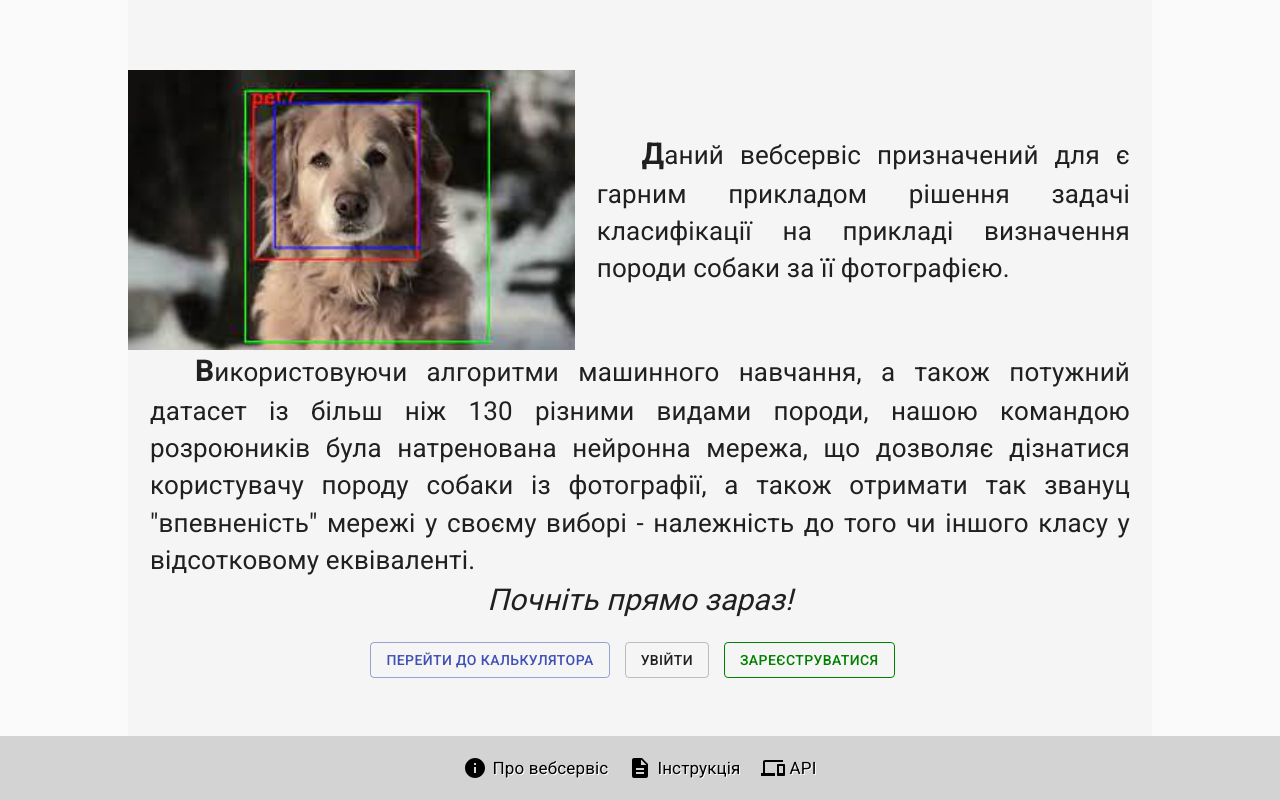
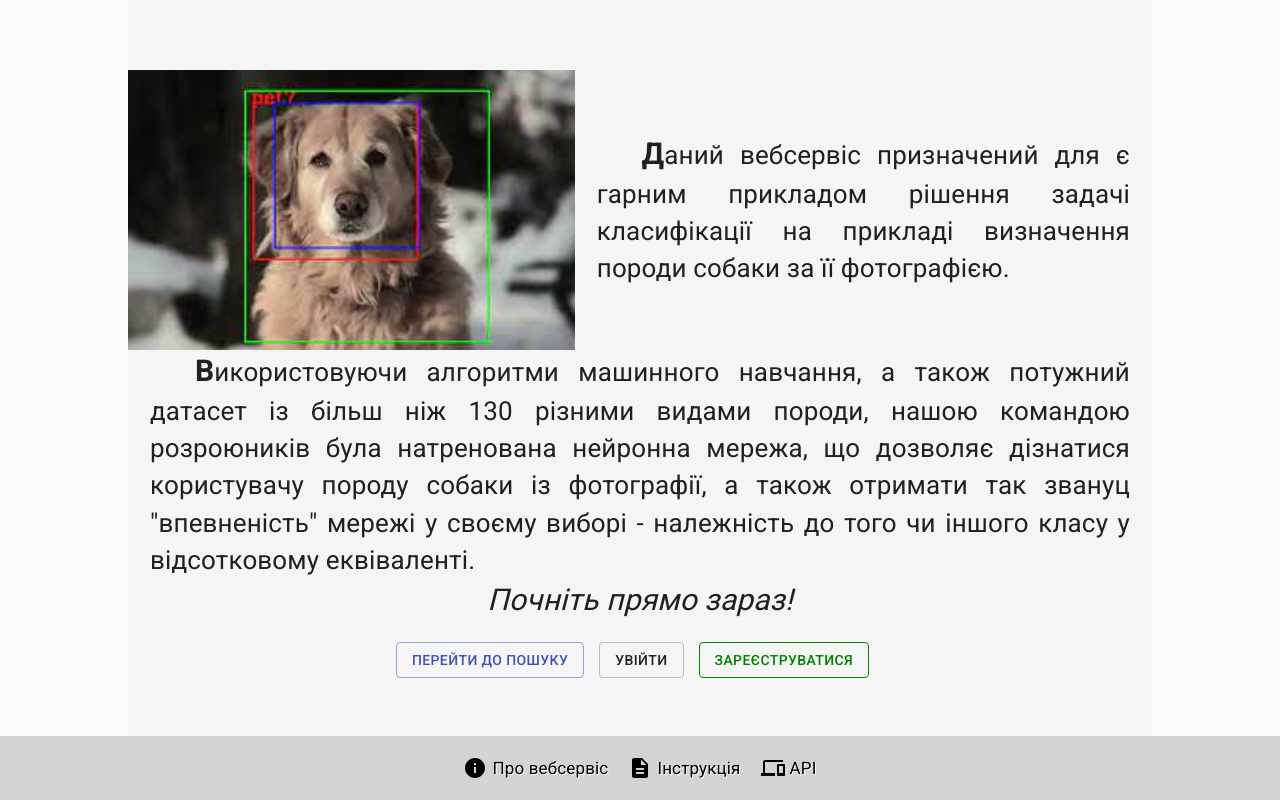
Before and after one commit to AI-technologies-for-IR-system/image-search-engine, a React (Create React App) app in the folder image-search-fe/: page / in a window 1280 px wide. Shown: the part 711-1511 px from the top of the page. Built offline with nearby package versions, Linux system fonts and the light colour scheme.

Commit message:
Edit home styles

```diff
--- a/image-search-fe/src/App.css
+++ b/image-search-fe/src/App.css
@@ -20,6 +20,7 @@
 }
 .App-actions {
   margin-top: 20px;
+  margin-bottom: 20px;
   display: flex;
   justify-content: center;
 }
--- a/image-search-fe/src/components/Home/Main.jsx
+++ b/image-search-fe/src/components/Home/Main.jsx
@@ -64,10 +64,10 @@ function Main() {
                 variant="outlined"
                 color="primary"
                 component={RouterLink}
-                to="/calculator"
+                to="/search-page"
                 className={classes.calc}
               >
-                Перейти до калькулятора
+                Перейти до пошуку
               </Button>
               {loggedIn ? null : (
                 <>
```
